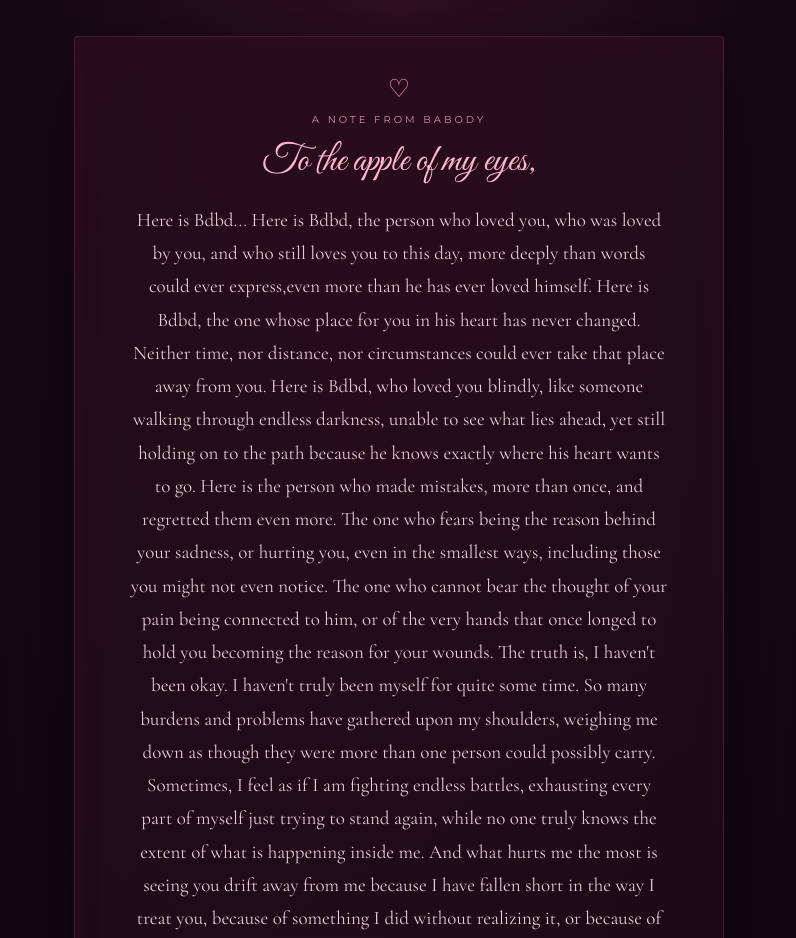
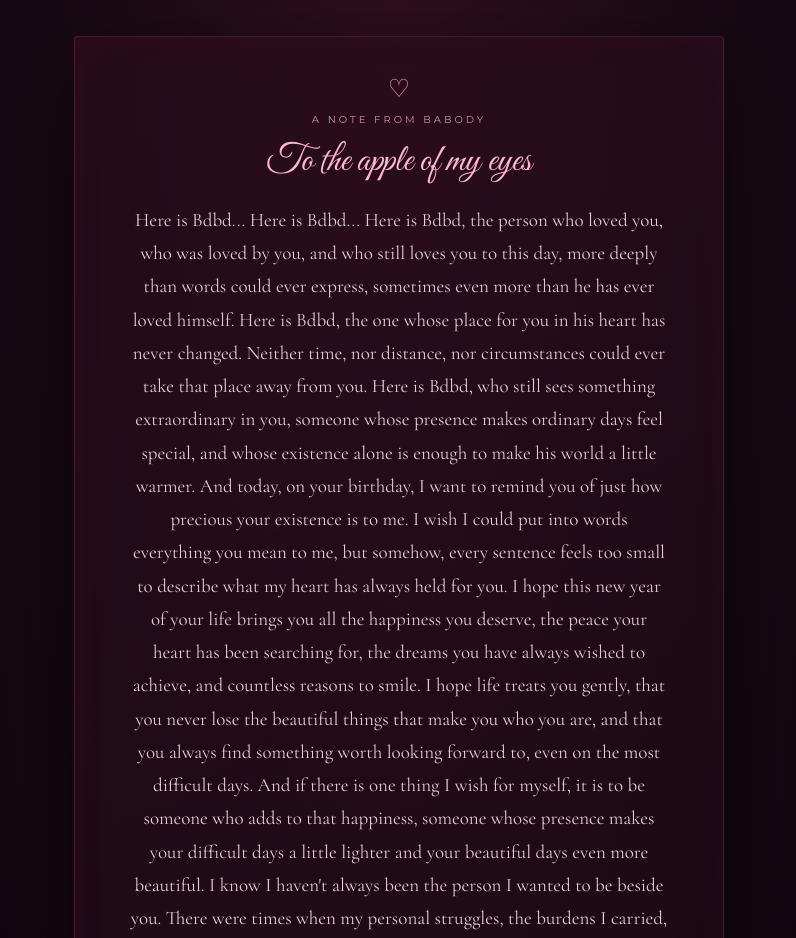
Before and after one commit to BKY-DBBD/birthday-project, a plain HTML site: page index.html in a window 1280 px wide. Shown: the part 960-1898 px from the top of the page, without its empty margins (241-1037 px from the left). Drawn offline with nearby package versions, Linux system fonts and the light colour scheme.

Commit message:
Add files via upload

```diff
--- a/index.html
+++ b/index.html
@@ -58,27 +58,36 @@
     <section class="letter">
       <div class="letter-icon">♡</div>
       <p class="letter-kicker">A NOTE FROM BABODY</p>
-      <h2>To the apple of my eyes,</h2>
+      <h2>To the apple of my eyes</h2>
       <p class="message">
        <p class="message">
-  Here is Bdbd...
-  Here is Bdbd, the person who loved you, who was loved by you, and who still loves you to this day, more deeply than words could ever express,even more than he has ever loved himself.
-  Here is Bdbd, the one whose place for you in his heart has never changed. Neither time, nor distance, nor circumstances could ever take that place away from you. Here is Bdbd, who loved you blindly, like someone walking through endless darkness, unable to see what lies ahead, yet still holding on to the path because he knows exactly where his heart wants to go.
-  Here is the person who made mistakes, more than once, and regretted them even more. The one who fears being the reason behind your sadness, or hurting you, even in the smallest ways, including those you might not even notice. The one who cannot bear the thought of your pain being connected to him, or of the very hands that once longed to hold you becoming the reason for your wounds.
-  The truth is, I haven't been okay. I haven't truly been myself for quite some time. So many burdens and problems have gathered upon my shoulders, weighing me down as though they were more than one person could possibly carry. Sometimes, I feel as if I am fighting endless battles, exhausting every part of myself just trying to stand again, while no one truly knows the extent of what is happening inside me.
-  And what hurts me the most is seeing you drift away from me because I have fallen short in the way I treat you, because of something I did without realizing it, or because of words I failed to choose carefully. I hate myself when I realize that I have become the reason for your sadness. God knows, there is nothing more painful to me than seeing you troubled or wounded because of me. Love was never meant to make me a source of your pain. All I ever wanted was to be the place where you could find comfort, peace, and safety.
-  I am sorry for changing during my baccalaureate years, for no longer being the person you had grown accustomed to. I never wanted you to carry the weight of my mental struggles, nor did I want to pull you into the exhaustion I was going through. In my own misguided way, I was trying to face everything alone, believing that distancing myself would protect you from my pain. I never realized that my silence and the walls I built around myself could hurt you too. I also apologize for my lack of emotional maturity, for every moment I failed to understand your feelings or express my own in the way you deserved. I am truly, deeply sorry.
-  And even though I saw you choose someone other than me at one point in our story, I tried to respect your choice because I knew I had played a part in what had happened. I had fallen short in so many ways, especially when I needed to reach out for help, yet I chose to shut myself away instead of extending my hand to you. Still, that did not make the pain any less real. I was shattered when I saw you with someone else. It hurt far more than I was ever able to admit.
-  When you came back to me, I had not completely healed. A part of me returned to you, but some of that sadness remained buried deep within my heart, like a wound that had never fully closed. I was afraid that one day someone else would come along and take you away from me, leaving me once again facing a loss I was never ready for.
-  With time, I slowly began to heal. I tried to make peace with what had happened, to move beyond those feelings, and to mend what the past had left broken inside me. I never wanted yesterday's wounds to control our relationship today, nor did I want to make you carry the weight of a pain for which you were not solely responsible.
-  And all of this was happening while I was fighting my own battles, facing endless problems, and trying to hold myself together through days that were never easy and nights when even sleep could not quiet my mind or ease the weight of everything I was carrying.
-  And despite it all...
-  My love for you has never changed.
-  I may have changed in some of my actions. I may have failed to express myself, and there may have been times when I could no longer be the person you wanted by your side. But your place in my heart has never changed.
-  I am not writing this to justify my mistakes, nor to make you feel guilty for the pain I have endured. I am writing because I want you to understand that behind the person whose changes you may never have fully understood, there was someone fighting a war within himself, while simultaneously fearing the loss of the one person he never wanted to lose.
-  Here is Bdbd... with all his mistakes, regrets, weaknesses, and feelings that he did not always know how to express. Here is the person who may not have been perfect in the way he loved you, but who never stopped seeing you as someone extraordinary in his life.
-  And if there is only one thing I want you to know, it is this: Everything about me may have changed, but none of it was ever enough to change one simple truth.
-  You still mean the world to me.
+Here is Bdbd...
+Here is Bdbd...
+Here is Bdbd, the person who loved you, who was loved by you, and who still loves you to this day, more deeply than words could ever express, sometimes even more than he has ever loved himself.
+Here is Bdbd, the one whose place for you in his heart has never changed. Neither time, nor distance, nor circumstances could ever take that place away from you.
+Here is Bdbd, who still sees something extraordinary in you, someone whose presence makes ordinary days feel special, and whose existence alone is enough to make his world a little warmer.
+And today, on your birthday, I want to remind you of just how precious your existence is to me. I wish I could put into words everything you mean to me, but somehow, every sentence feels too small to describe what my heart has always held for you.
+I hope this new year of your life brings you all the happiness you deserve, the peace your heart has been searching for, the dreams you have always wished to achieve, and countless reasons to smile. I hope life treats you gently, that you never lose the beautiful things that make you who you are, and that you always find something worth looking forward to, even on the most difficult days.
+And if there is one thing I wish for myself, it is to be someone who adds to that happiness, someone whose presence makes your difficult days a little lighter and your beautiful days even more beautiful.
+I know I haven't always been the person I wanted to be beside you. There were times when my personal struggles, the burdens I carried, and my inability to express what was happening inside me affected the way I treated you. I know I made mistakes, and I know there were moments when I could have understood you better, listened more carefully, and shown you the love you deserved in ways you could truly feel.
+For that, I am genuinely sorry.
+I never wanted my struggles to become a burden on you, nor did I ever intend for my silence or distance to make you feel less loved. I was going through things I didn't always know how to face, let alone explain. But I am learning that loving someone also means learning how to communicate, how to understand, how to take responsibility, and how to become better, not only for the person we love, but for ourselves as well.
+I don't want us to remain defined by the difficult moments we have experienced. I want us to grow beyond them, to understand each other more deeply, and to build something healthier, stronger, and more beautiful than what we had before.
+I want us to have countless conversations, spontaneous laughter, little adventures, unforgettable memories, and even ordinary days that become special simply because we are sharing them.
+I want to keep discovering new things about you, to celebrate your achievements, to support your dreams, and to be there not only when life is beautiful, but also when it becomes difficult.
+And perhaps one of the most beautiful things I still carry in my heart is the promise we once made to each other.
+I still think about that future we talked about. A future where birthdays are no longer celebrated through messages and distant wishes, but through waking up beside each other, preparing little surprises, sharing the same home, and finding happiness in the simplest moments of our everyday lives.
+I hope that one day, when another birthday comes around, I won't have to search for the perfect words to express how much I wish I could be beside you. I hope I'll simply be there, holding your hand, looking into your eyes, and reminding you that the girl whose birthday I once celebrated through a screen has become the woman with whom I get to share my life.
+I know the future is not something we can predict, and I know that beautiful promises alone are never enough. They need patience, understanding, commitment, and two people willing to make them real. But I still believe in that dream, and I hope we continue choosing to build it together, one day at a time.
+Here is Bdbd...
+With all his imperfections, his lessons, his dreams, and a heart that still has so much love to give you.
+Here is the person who doesn't simply wish to have you in his life today, but hopes to share countless tomorrows with you.
+And if there is one thing I want you to remember, especially today, it is that your existence is something I am genuinely grateful for. I am grateful that our paths crossed, that our story happened, and that I got to know someone who means so much to me.
+Happy Birthday, my dearest.
+May this year be kind to you, may your heart always find reasons to be happy, and may all the beautiful things you deserve find their way to you.
+And hopefully, someday, we will look back at this message together, smile at how far we have come, and realize that the future we once dreamed of has finally become our reality.
+You still mean the world to me.
+
 </p>
     </p>
       <p class="signature">With a love that time could never change <span>♡</span></p>
```
